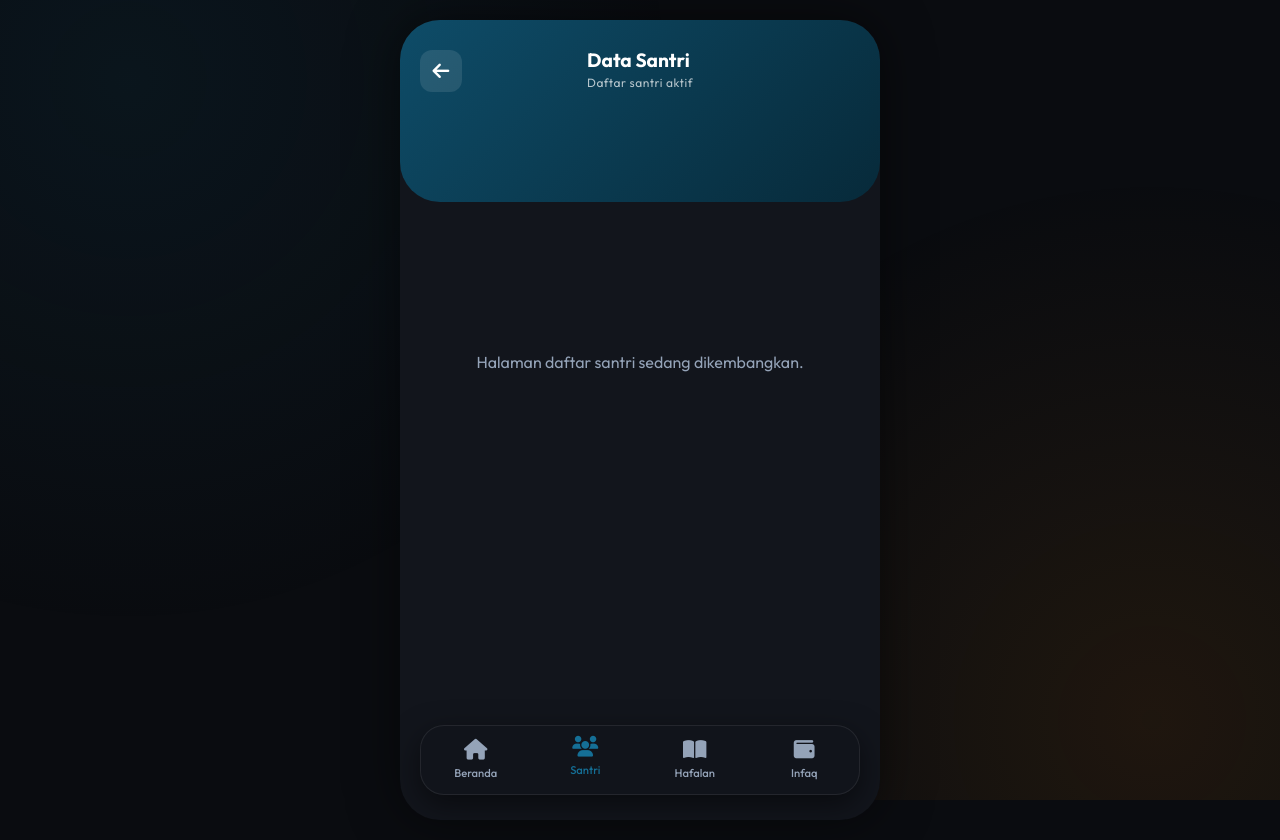
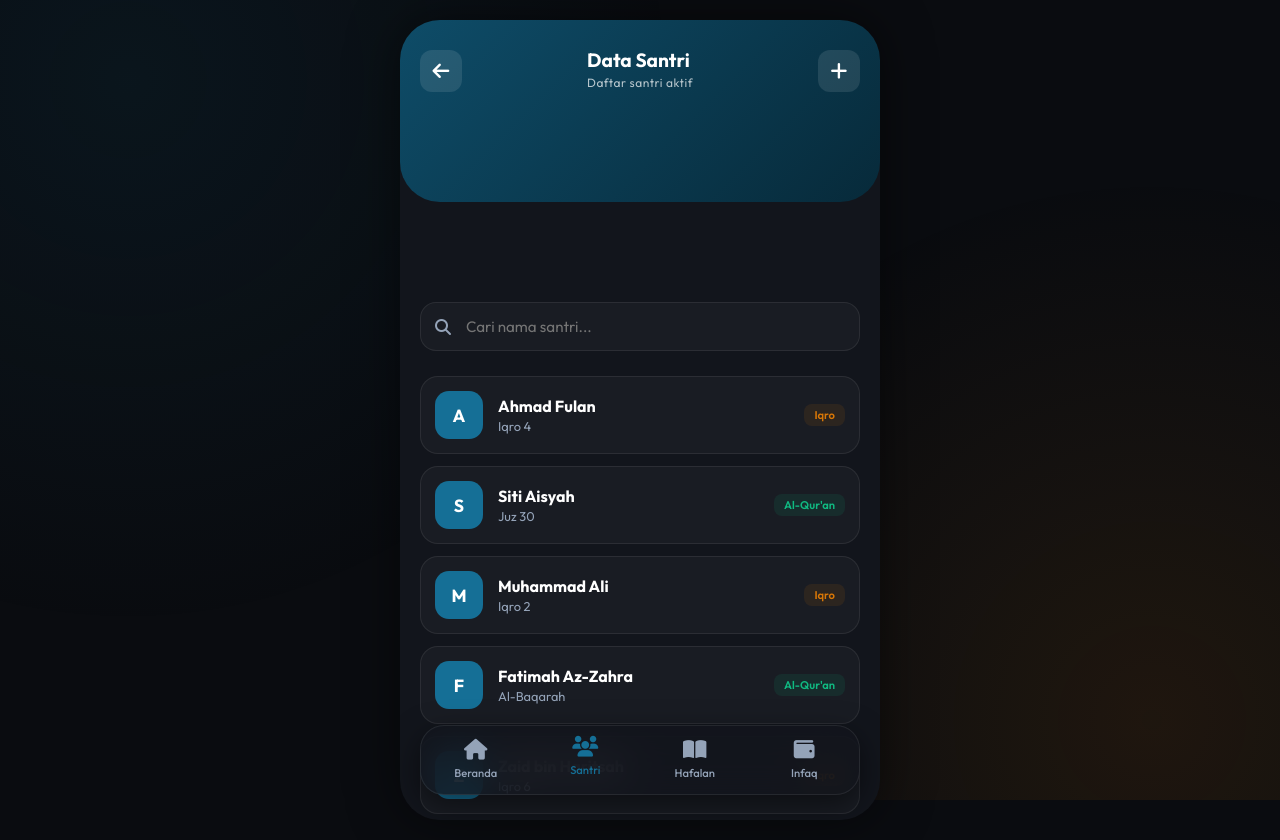
Before and after one commit to develzy/al-munawwaroh, a Next.js app: page /santri in a window 1280 px wide. Built offline with nearby package versions, Linux system fonts and the light colour scheme.

Commit message:
Implement student list with search and new student registration form

```diff
--- a/src/app/page.module.css
+++ b/src/app/page.module.css
@@ -340,6 +340,155 @@
     transform: translateY(-3px);
 }
 
+/* Search Bar */
+.searchContainer {
+    position: relative;
+    margin-bottom: 25px;
+}
+
+.searchContainer i {
+    position: absolute;
+    left: 15px;
+    top: 50%;
+    transform: translateY(-50%);
+    color: var(--text-muted);
+}
+
+.searchInput {
+    width: 100%;
+    padding: 14px 14px 14px 45px;
+    background: var(--glass-bg);
+    border: 1px solid var(--glass-border);
+    border-radius: 16px;
+    color: white;
+    font-size: 0.95rem;
+    transition: all 0.3s;
+}
+
+.searchInput:focus {
+    outline: none;
+    border-color: var(--primary-light);
+    background: rgba(255, 255, 255, 0.05);
+}
+
+/* Student List */
+.studentList {
+    display: flex;
+    flex-direction: column;
+    gap: 12px;
+}
+
+.studentCard {
+    background: var(--glass-bg);
+    border: 1px solid var(--glass-border);
+    padding: 14px;
+    border-radius: 18px;
+    display: flex;
+    align-items: center;
+    gap: 15px;
+    transition: transform 0.2s;
+    text-decoration: none;
+}
+
+.studentCard:active {
+    transform: scale(0.98);
+}
+
+.studentAvatar {
+    width: 48px;
+    height: 48px;
+    border-radius: 14px;
+    background: var(--primary-light);
+    display: flex;
+    align-items: center;
+    justify-content: center;
+    font-weight: 700;
+    color: white;
+    font-size: 1.1rem;
+}
+
+.studentInfo {
+    flex: 1;
+}
+
+.studentInfo h4 {
+    font-size: 1rem;
+    color: white;
+    margin-bottom: 2px;
+}
+
+.studentInfo p {
+    font-size: 0.8rem;
+    color: var(--text-muted);
+}
+
+.badge {
+    padding: 4px 10px;
+    border-radius: 8px;
+    font-size: 0.7rem;
+    font-weight: 600;
+}
+
+.iqro {
+    background: rgba(217, 119, 6, 0.1);
+    color: var(--accent);
+}
+
+.alquran {
+    background: rgba(16, 185, 129, 0.1);
+    color: #10b981;
+}
+
+/* Forms */
+.formGroup {
+    margin-bottom: 20px;
+}
+
+.label {
+    display: block;
+    font-size: 0.85rem;
+    font-weight: 500;
+    color: var(--text-muted);
+    margin-bottom: 8px;
+    margin-left: 4px;
+}
+
+.input,
+.select {
+    width: 100%;
+    padding: 14px 16px;
+    background: var(--glass-bg);
+    border: 1px solid var(--glass-border);
+    border-radius: 14px;
+    color: white;
+    font-size: 0.95rem;
+    transition: all 0.3s;
+}
+
+.input:focus,
+.select:focus {
+    outline: none;
+    border-color: var(--primary-light);
+    background: rgba(255, 255, 255, 0.05);
+}
+
+.submitBtn {
+    width: 100%;
+    padding: 16px;
+    background: linear-gradient(135deg, var(--accent) 0%, var(--accent-light) 100%);
+    color: white;
+    border-radius: 16px;
+    font-weight: 700;
+    font-size: 1rem;
+    margin-top: 20px;
+    box-shadow: 0 10px 20px rgba(217, 119, 6, 0.2);
+    transition: transform 0.2s;
+}
+
+.submitBtn:active {
+    transform: scale(0.97);
+}
+
 /* Responsive */
 @media (min-width: 481px) {
     .appShell {
--- a/src/app/santri/page.tsx
+++ b/src/app/santri/page.tsx
@@ -1,7 +1,24 @@
+"use client";
+
 import Link from 'next/link';
+import { useState } from 'react';
 import styles from '../page.module.css';
 
+const DUMMY_SANTRI = [
+    { id: 1, name: 'Ahmad Fulan', class: 'Iqro 4', status: 'iqro' },
+    { id: 2, name: 'Siti Aisyah', class: 'Juz 30', status: 'alquran' },
+    { id: 3, name: 'Muhammad Ali', class: 'Iqro 2', status: 'iqro' },
+    { id: 4, name: 'Fatimah Az-Zahra', class: 'Al-Baqarah', status: 'alquran' },
+    { id: 5, name: 'Zaid bin Haritsah', class: 'Iqro 6', status: 'iqro' },
+];
+
 export default function SantriPage() {
+    const [search, setSearch] = useState('');
+
+    const filteredSantri = DUMMY_SANTRI.filter(s =>
+        s.name.toLowerCase().includes(search.toLowerCase())
+    );
+
     return (
         <>
             <header className={styles.header}>
@@ -13,15 +30,47 @@ export default function SantriPage() {
                         <h1>Data Santri</h1>
                         <span>Daftar santri aktif</span>
                     </div>
-                    <div style={{ width: 42 }}></div> {/* Spacer */}
+                    <Link href="/santri/baru" className={styles.backBtn}>
+                        <i className="fa-solid fa-plus"></i>
+                    </Link>
                 </div>
             </header>
 
             <main className={styles.main}>
                 <section className={styles.section}>
-                    <p style={{ color: 'var(--text-muted)', textAlign: 'center', marginTop: '50px' }}>
-                        Halaman daftar santri sedang dikembangkan.
-                    </p>
+                    <div className={styles.searchContainer}>
+                        <i className="fa-solid fa-magnifying-glass"></i>
+                        <input
+                            type="text"
+                            placeholder="Cari nama santri..."
+                            className={styles.searchInput}
+                            value={search}
+                            onChange={(e) => setSearch(e.target.value)}
+                        />
+                    </div>
+
+                    <div className={styles.studentList}>
+                        {filteredSantri.map((santri) => (
+                            <Link href={`/santri/${santri.id}`} key={santri.id} className={styles.studentCard}>
+                                <div className={styles.studentAvatar}>
+                                    {santri.name.charAt(0)}
+                                </div>
+                                <div className={styles.studentInfo}>
+                                    <h4>{santri.name}</h4>
+                                    <p>{santri.class}</p>
+                                </div>
+                                <div className={`${styles.badge} ${santri.status === 'alquran' ? styles.alquran : styles.iqro}`}>
+                                    {santri.status === 'alquran' ? 'Al-Qur\'an' : 'Iqro'}
+                                </div>
+                            </Link>
+                        ))}
+
+                        {filteredSantri.length === 0 && (
+                            <p style={{ color: 'var(--text-muted)', textAlign: 'center', marginTop: '20px' }}>
+                                Santri tidak ditemukan.
+                            </p>
+                        )}
+                    </div>
                 </section>
             </main>
         </>
```
Also changed, not shown: src/app/santri/baru/page.tsx (+57 -4 lines).
